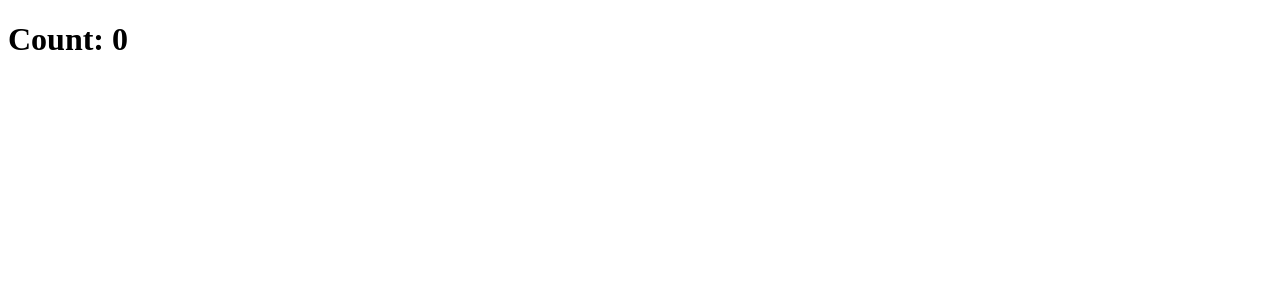
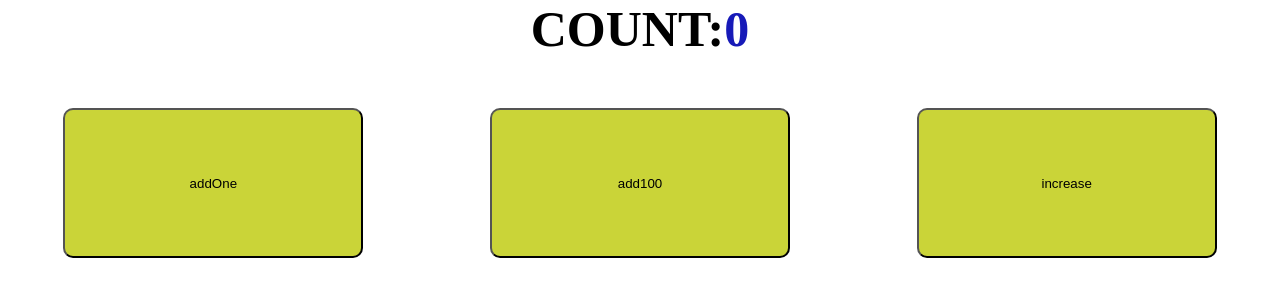
Before and after one commit to mate-academy/react_counter, a React (Create React App) app: page / in a window 1280 px wide. Shown: the top 300 px of the page. Built offline with nearby package versions, Linux system fonts and the light colour scheme; the HTML template or start-up script is replaced by a standard one.

Commit message:
Count solution

```diff
--- a/src/App.scss
+++ b/src/App.scss
@@ -1 +1,33 @@
 // styles go here
+* {
+  box-sizing: border-box;
+  margin: 0 auto;
+}
+
+h1 {
+  text-align: center;
+  font-size: 50px;
+}
+
+.number {
+  font-size: 50px;
+  color:rgb(23, 26, 184)
+}
+
+.button-section {
+  display: flex;
+  justify-content: space-between;
+  margin-top: 50px;
+}
+
+.buttons {
+  width: 300px;
+  height: 150px;
+  border-radius: 10px;
+  background-color: rgb(202, 212, 56);
+}
+
+.buttons:active {
+  background-color: red;
+  border-radius: 10px;
+}
--- a/src/App.tsx
+++ b/src/App.tsx
@@ -1,16 +1,67 @@
 import React from 'react';
 import './App.scss';
 
-class App extends React.Component {
-  addOne = () => {};
+type State = {
+  num: number,
+};
 
-  add100 = () => {};
+class App extends React.Component<{}, State> {
+  state = {
+    num: 0,
+  };
 
-  increase = () => {};
+  addOne = () => {
+    this.setState((state) => ({
+      num: state.num + 1,
+    }));
+  };
+
+  add100 = () => {
+    this.setState((state) => ({
+      num: state.num + 100,
+    }));
+  };
+
+  increase = () => {
+    this.addOne();
+    if (this.state.num % 5 === 0) {
+      this.add100();
+    }
+  };
 
   render() {
+    const { num } = this.state;
+
     return (
-      <h1>Count: 0</h1>
+      <>
+        <h1>
+          COUNT:
+          <span className="number">{num}</span>
+        </h1>
+        <div className="button-section">
+          <button
+            className="buttons"
+            type="button"
+            onClick={this.addOne}
+          >
+            addOne
+          </button>
+          <button
+            className="buttons"
+            type="button"
+            onClick={this.add100}
+          >
+            add100
+          </button>
+          <button
+            className="buttons"
+            type="button"
+            onClick={this.increase}
+          >
+            increase
+          </button>
+        </div>
+      </>
     );
   }
 }
```
Also changed, not shown: 2 other files (tests, documents, lock files or other folders).
